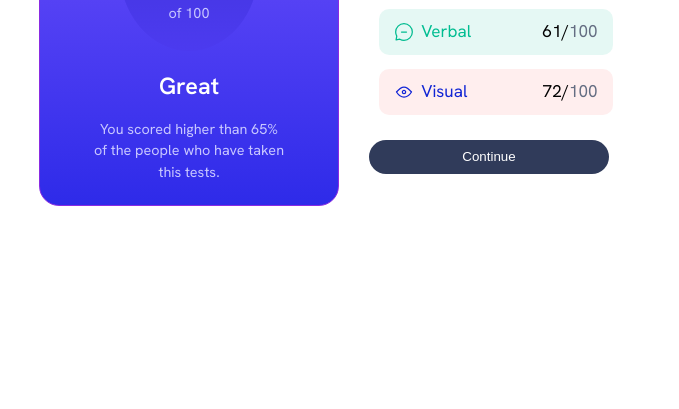
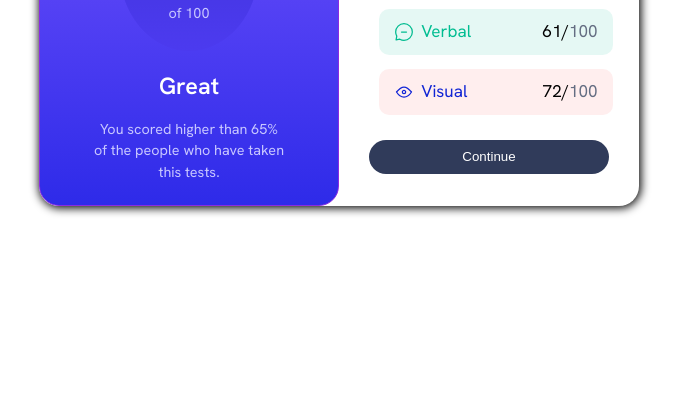
Before and after one commit to Ridwan10000/result-summary-component, a plain HTML site: page index.html in a window 1280 px wide. Shown: the part 391-800 px from the top of the page, without its empty margins (301-980 px from the left). Drawn offline with Linux system fonts and the light colour scheme.

Commit message:
add box-shadow to container

```diff
--- a/styles.css
+++ b/styles.css
@@ -249,7 +249,7 @@ button {
         align-items: center;
         max-width:600px;
         border-radius: 20px;
-
+        box-shadow: 1px 1px 10px 1px;
     }
     .result-comment{
         width:50%;
```
